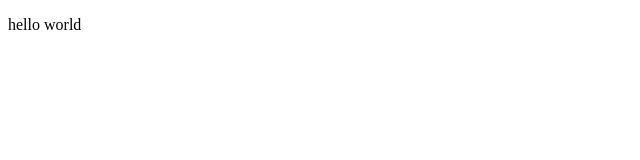
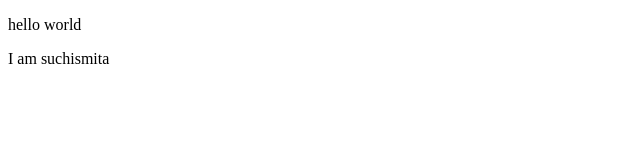
Before and after one commit to suchismita-itobuz/git-practice, a plain HTML site: page index.html in a window 1280 px wide. Shown: the full height of the page, 0-640 px from the left. Drawn offline with Linux system fonts and the light colour scheme.

Commit message:
third commit

```diff
--- a/index.html
+++ b/index.html
@@ -7,5 +7,6 @@
 </head>
 <body>
     <p>hello world</p>
+    <p>I am suchismita</p>
 </body>
 </html>
```
